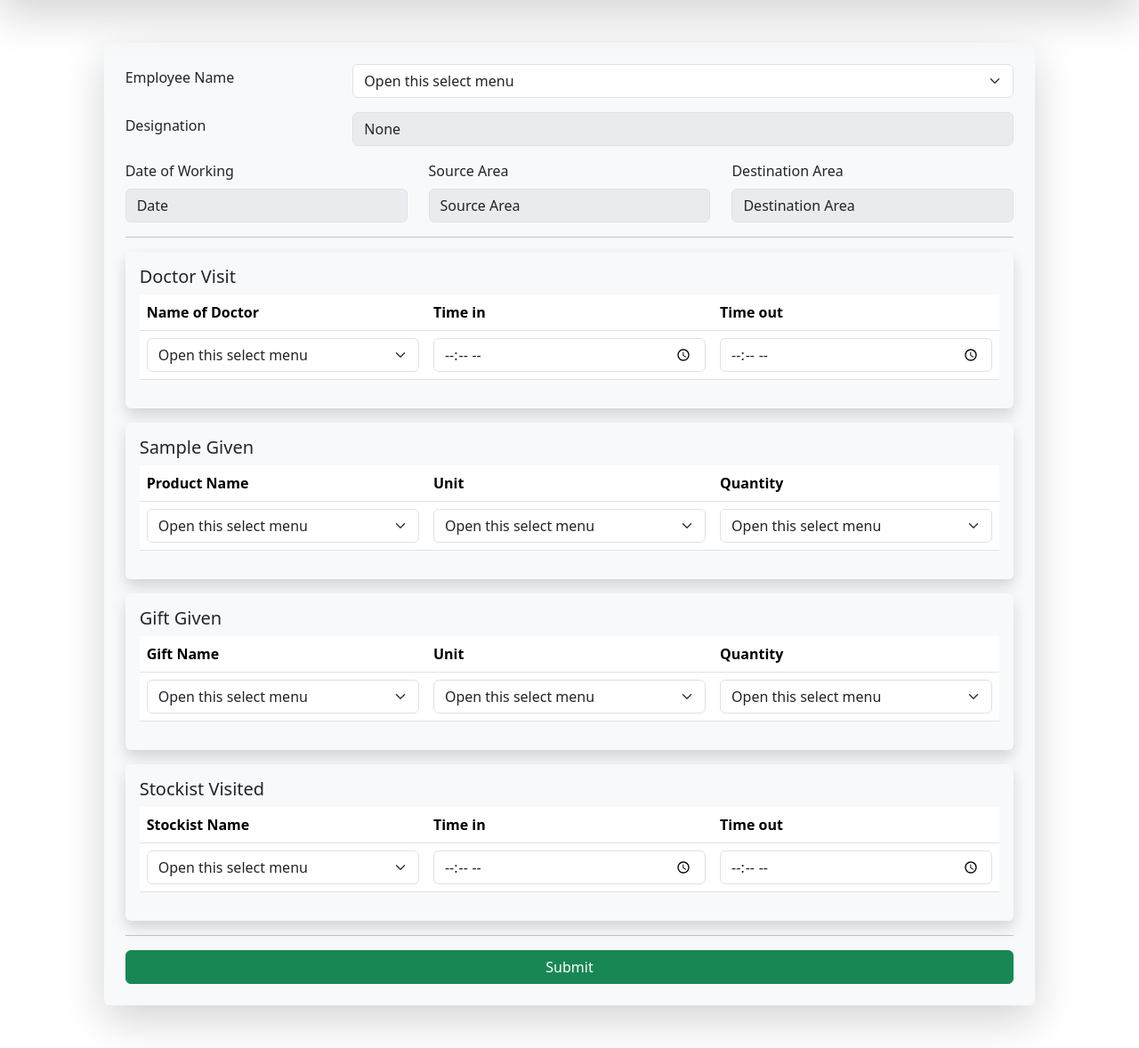
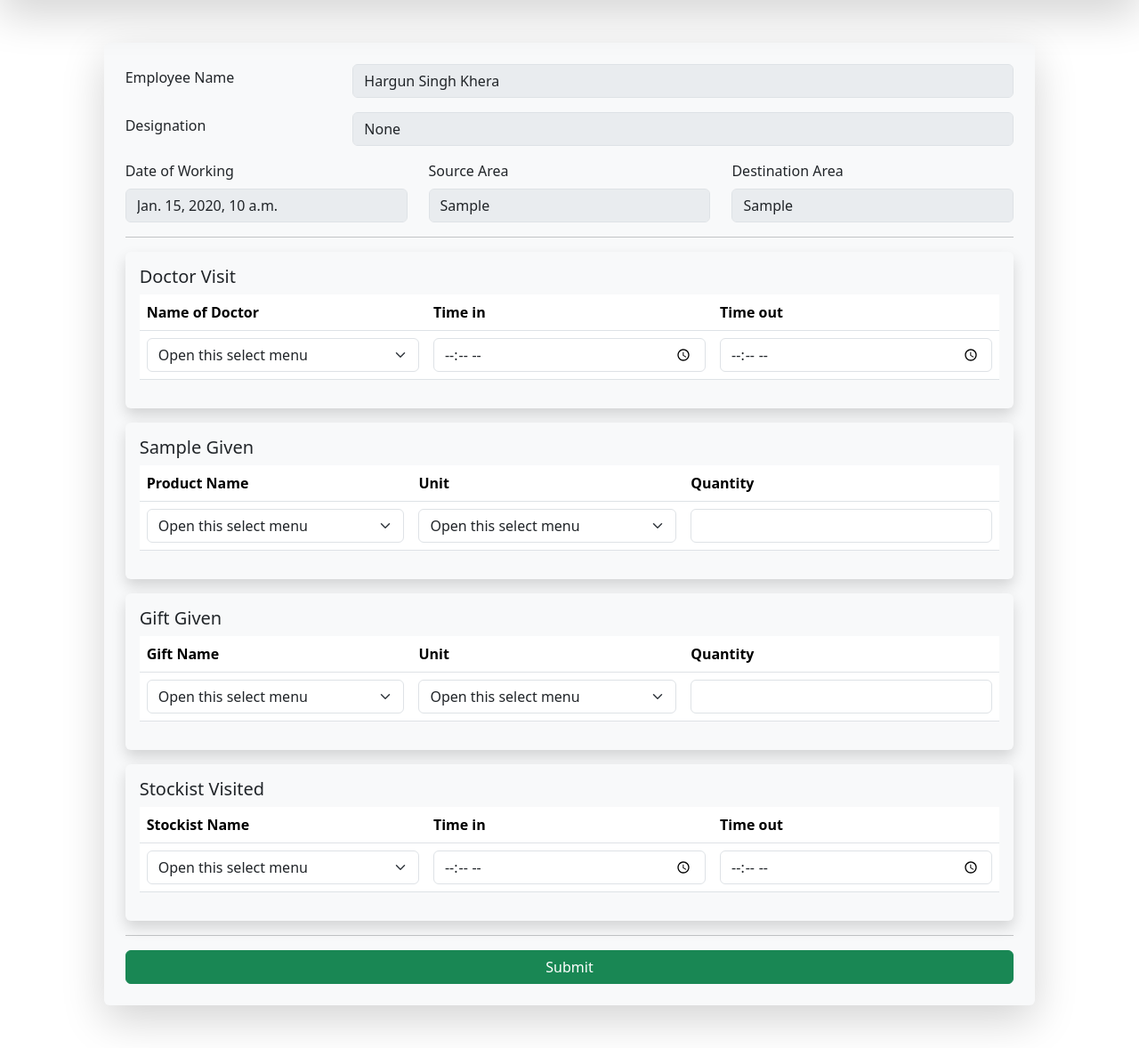
Before and after one commit to hargun-singh-khera/MR-Reporting-System, a Django app: template mr_reporting/templates/daily_report_form_detail.html in a window 1280 px wide. Shown: the part 56-1234 px from the top of the page at 89% size. Run offline with Django 5.2, Linux system fonts and the light colour scheme; data comes from the database, SQL or seed files in the repository; both versions use the stored data as it was after the commit; tables that the repository leaves empty hold one stand-in row (values such as "Sample post"); the template is opened without the code that fills it: values that come from a table or form of the project are taken from there, most other values are stand-ins (such as "Sample title", 1, 10 or a date in 2020).

Commit message:
twelveth commit

```diff
--- a/mr_reporting/mr_reporting_app/models.py
+++ b/mr_reporting/mr_reporting_app/models.py
@@ -52,7 +52,7 @@ class ProductMaster(models.Model):
 
 class DoctorMaster(models.Model):
     doctor_name = models.CharField(max_length=100)
-    area = models.ForeignKey(CityMaster, on_delete = models.CASCADE)
+    area = models.ForeignKey(AreaMaster, on_delete = models.CASCADE)
     mobile_number = models.CharField(max_length=10, unique=True)
     def __str__(self):
         return self.doctor_name
@@ -120,7 +120,7 @@ def grant_user_permissions(sender, instance, created, **kwargs):
 class StockistMaster(models.Model):
     stockist_name = models.CharField(max_length=100, unique=True)
     address = models.TextField()
-    area = models.ForeignKey(CityMaster, on_delete = models.CASCADE)
+    area = models.ForeignKey(AreaMaster, on_delete = models.CASCADE)
     mobile_number = models.CharField(max_length=10, unique=True)
 
     def __str__(self):
--- a/mr_reporting/templates/daily_report_form_detail.html
+++ b/mr_reporting/templates/daily_report_form_detail.html
@@ -5,16 +5,10 @@
 
 <div class="container-fluid">
     <div class="shadow-lg col-md-10 p-4 m-5 bg-body-tertiary rounded mx-auto">
-      <form>
       <div class="mb-3 row align-items-center">
         <label for="employeeName" class="form-label col-md-3">Employee Name</label>
         <div class="col-md-9">
-            <select id="employee" class="form-select" aria-label="Employee Name" onchange="employeefield()">
-              <option selected>Open this select menu</option>
-              {% for employee in employees %}
-              <option value="{{employee.id}}" {% if request.GET.employee == employee.id|lower %}selected{% endif %}>{{employee.name}}</option>
-              {% endfor %}
-            </select>
+          <input class="form-control" id="disabledInput" type="text" value="{{employee_designation.name}}" disabled>
         </div>
       </div>
       <div class="mb-3 row align-items-center">
@@ -26,20 +20,20 @@
       <div class="mb-3 row align-items-center">
         <div class="col-md-4">
             <label for="month" class="form-label">Date of Working</label>
-              <input class="form-control" id="disabledInput" type="text" value="Date" disabled>
+            <input class="form-control" id="disabledInput" type="text" value="{{date}}" disabled>
         </div>
         <div class="col-md-4">
             <label for="month" class="form-label">Source Area</label>
-              <input class="form-control" id="disabledInput" type="text" value="Source Area" disabled>
+            <input class="form-control" id="disabledInput" type="text" value="{{source_area}}" disabled>
         </div>
         <div class="col-md-4">
             <label for="month" class="form-label">Destination Area</label>
-              <input class="form-control" id="disabledInput" type="text" value="Destination Area" disabled>
+            <input class="form-control" id="disabledInput" type="text" value="{{destination_area}}" disabled>
         </div>
       </div>
-      </form>
       <hr />
-      <form action="">
+      <form method="POST">
+        {% csrf_token %}
           <div class="shadow p-3 mb-3 bg-body-tertiary rounded">
               <h5>Doctor Visit</h5>
               <table class="table">
@@ -53,15 +47,15 @@
                 <tbody>
                   <tr>
                     <td class="col-md-4">
-                      <select class="form-select" aria-label="Default select example">
-                          <option selected>Open this select menu</option>
-                          <option value="1">One</option>
-                          <option value="2">Two</option>
-                          <option value="3">Three</option>
+                      <select id="doctor" name="doctor" class="form-select" aria-label="Default select example" required>
+                          <option value="" selected disabled>Open this select menu</option>
+                          {% for doctor in doctors %}
+                            <option value="{{doctor.id}}">{{doctor.doctor_name}}</option>
+                          {% endfor %}
                         </select>
                     </td>
-                    <td><input type="time" class="form-control" id="departure-time" name="departure-time"></td>
-                    <td><input type="time" class="form-control" id="arrival-time" name="arrival-time"></td>
+                    <td><input type="time" class="form-control" id="doctor_arrival_time" name="doctor_arrival_time" required></td>
+                    <td><input type="time" class="form-control" id="doctor_departure_time" name="doctor_departure_time" required></td>
                   </tr>
                 </tbody>
               </table>
@@ -79,28 +73,23 @@
                 <tbody>
                   <tr>
                     <td>
-                      <select class="form-select" aria-label="Default select example">
-                          <option selected>Open this select menu</option>
-                          <option value="1">One</option>
-                          <option value="2">Two</option>
-                          <option value="3">Three</option>
+                      <select id="product" name="product" class="form-select" aria-label="Default select example" required>
+                          <option value="" selected disabled>Open this select menu</option>
+                          {% for product in products %}
+                            <option value="{{product.id}}">{{product.product}}</option>
+                          {% endfor %}
                         </select>
                     </td>
                     <td>
-                      <select class="form-select" aria-label="Default select example">
-                          <option selected>Open this select menu</option>
-                          <option value="1">One</option>
-                          <option value="2">Two</option>
-                          <option value="3">Three</option>
+                      <select id="product_unit" name="product_unit" class="form-select" aria-label="Default select example" required>
+                          <option value="" selected disabled>Open this select menu</option>
+                          {% for unit in units %}
+                            <option value="{{unit.id}}">{{unit.unit}}</option>
+                          {% endfor %}
                         </select>
                     </td>
                     <td>
-                      <select class="form-select" aria-label="Default select example">
-                          <option selected>Open this select menu</option>
-                          <option value="1">One</option>
-                          <option value="2">Two</option>
-                          <option value="3">Three</option>
-                        </select>
+                      <input type="number" class="form-control" id="product_qty" name="product_qty" aria-describedby="quantity" min="1" required>
                     </td>
                   </tr>
                 </tbody>
@@ -119,28 +108,23 @@
                 <tbody>
                   <tr>
                     <td>
-                      <select class="form-select" aria-label="Default select example">
-                          <option selected>Open this select menu</option>
-                          <option value="1">One</option>
-                          <option value="2">Two</option>
-                          <option value="3">Three</option>
+                      <select id="gift" name="gift" class="form-select" aria-label="Default select example" required>
+                          <option value="" selected disabled>Open this select menu</option>
+                          {% for gift in gifts %}
+                            <option value="{{gift.id}}">{{gift.gift_name}}</option>
+                          {% endfor %}
                         </select>
                     </td>
                     <td>
-                      <select class="form-select" aria-label="Default select example">
-                          <option selected>Open this select menu</option>
-                          <option value="1">One</option>
-                          <option value="2">Two</option>
-                          <option value="3">Three</option>
+                      <select id="gift_unit" name="gift_unit" class="form-select" aria-label="Default select example" required>
+                          <option value="" selected disabled>Open this select menu</option>
+                          {% for unit in units %}
+                            <option value="{{unit.id}}">{{unit.unit}}</option>
+                          {% endfor %}
                         </select>
                     </td>
                     <td>
-                      <select class="form-select" aria-label="Default select example">
-                          <option selected>Open this select menu</option>
-                          <option value="1">One</option>
-                          <option value="2">Two</option>
-                          <option value="3">Three</option>
-                        </select>
+                      <input type="number" class="form-control" id="gift_qty" name="gift_qty" aria-describedby="quantity" min="1" required>
                     </td>
                   </tr>
                 </tbody>
@@ -159,23 +143,21 @@
                 <tbody>
                   <tr>
                     <td class="col-md-4">
-                      <select class="form-select" aria-label="Default select example">
-                          <option selected>Open this select menu</option>
-                          <option value="1">One</option>
-                          <option value="2">Two</option>
-                          <option value="3">Three</option>
+                      <select id="stockist" name="stockist" class="form-select" aria-label="Default select example" required>
+                          <option value="" selected disabled>Open this select menu</option>
+                          {% for stockist in stockists %}
+                            <option value="{{stockist.id}}">{{stockist.stockist_name}}</option>
+                          {% endfor %}
                         </select>
                     </td>
-                    <td><input type="time" class="form-control" id="departure-time" name="departure-time"></td>
-                    <td><input type="time" class="form-control" id="arrival-time" name="arrival-time"></td>
+                    <td><input type="time" class="form-control" id="stockist_arrival_time" name="stockist_arrival_time" required></td>
+                    <td><input type="time" class="form-control" id="stockist_departure_time" name="stockist_departure_time" required></td>
                   </tr>
                 </tbody>
               </table>
           </div>
           <hr />
-
-          <button type="button" class="btn btn-success w-100">Submit</button>
-
+          <button type="submit" class="btn btn-success w-100">Submit</button>
         </form>
     </div>
   </div>
```
Also changed, not shown: mr_reporting/mr_reporting_app/views.py (+45 -4 lines), mr_reporting/templates/daily_report_form.html (+5 -4 lines), mr_reporting/db.sqlite3, mr_reporting/mr_reporting_app/migrations/0003_alter_doctormaster_area_alter_stockistmaster_area.py (added). Lines whose indentation alone changed are shown as unchanged.
